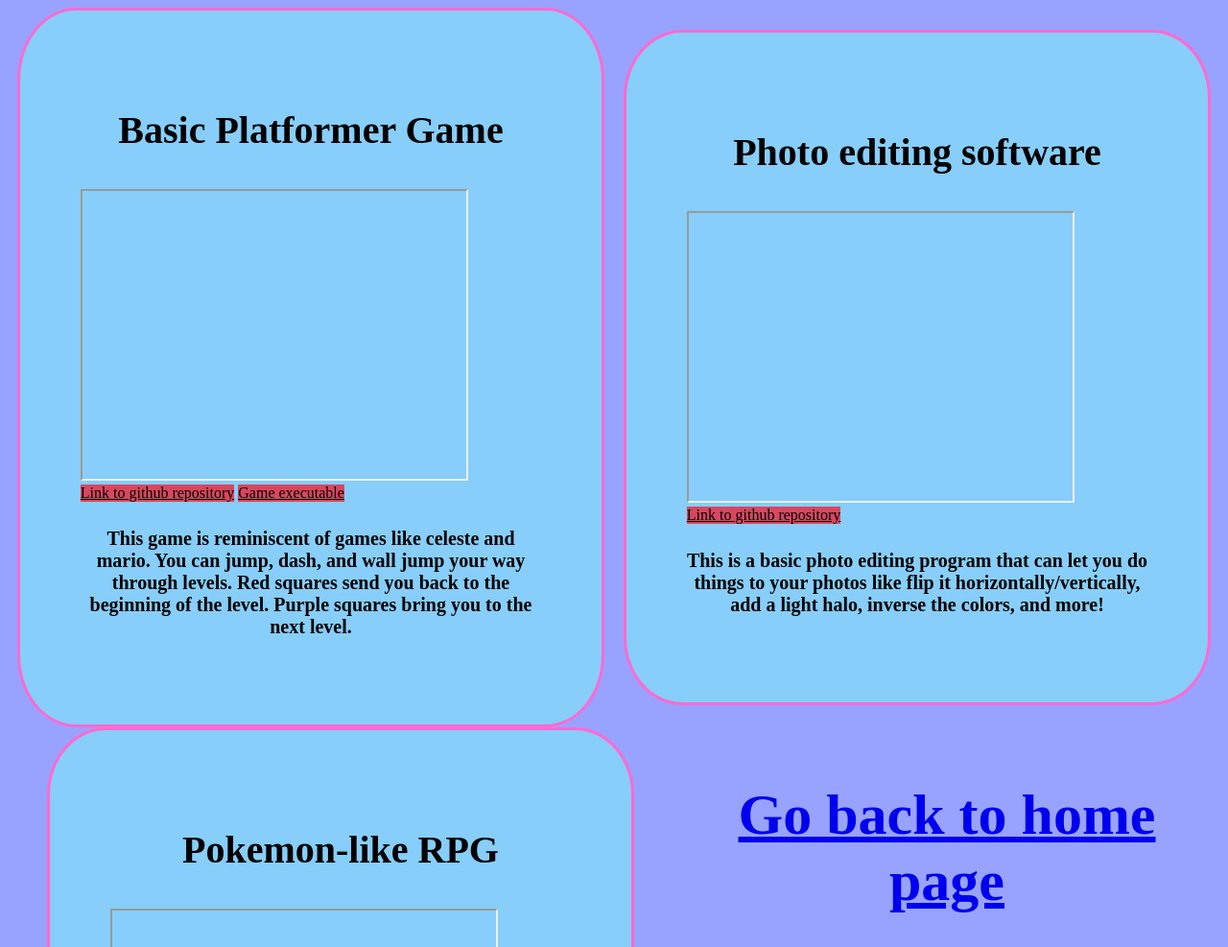
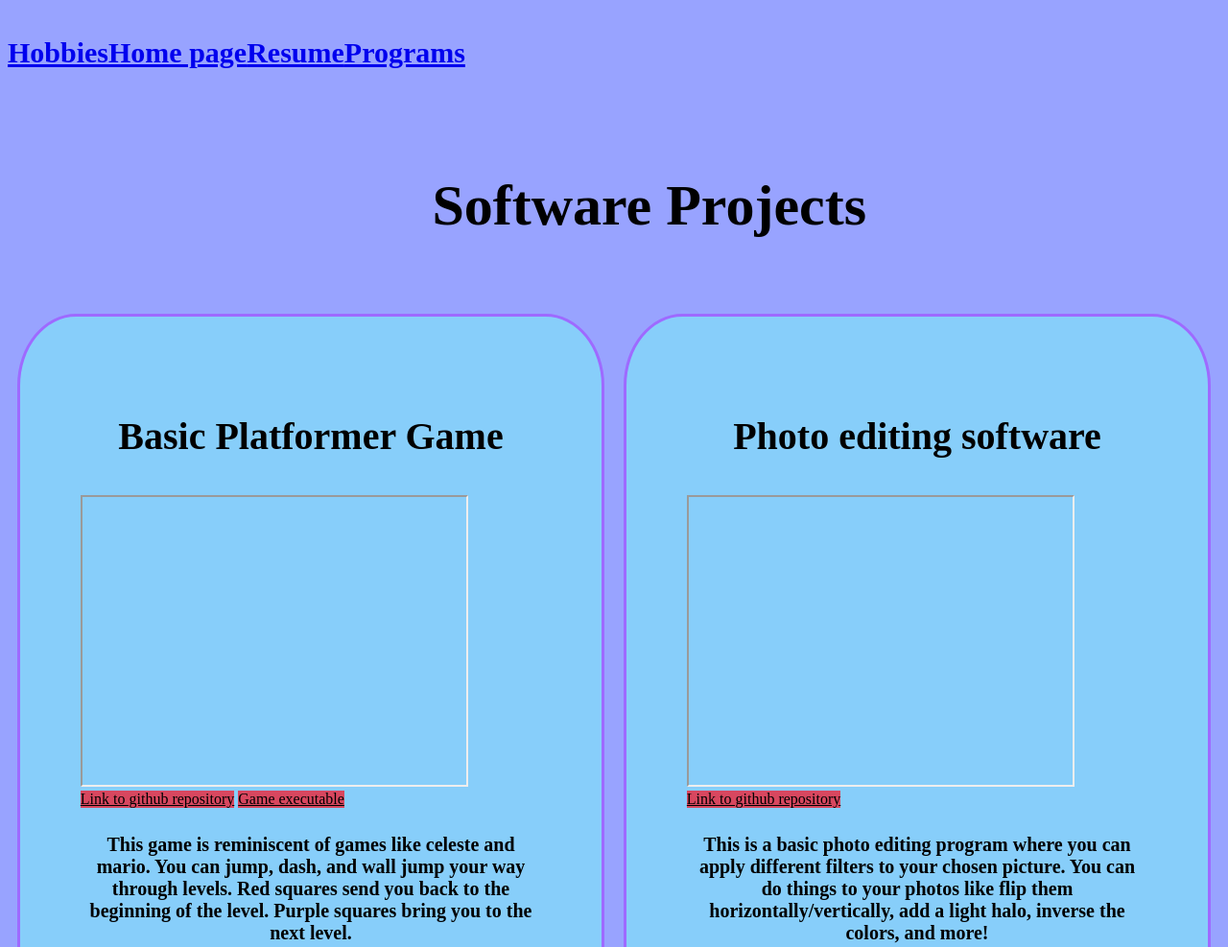
Before and after one commit to MagicalKarp74/MagicalKarp74.github.io, a plain HTML site: page programs.html in a window 1280 px wide. Shown: the top 987 px of the page at 96% size. Drawn offline with Linux system fonts and the light colour scheme.

Commit message:
Update programs.html

```diff
--- a/programs.html
+++ b/programs.html
@@ -11,7 +11,7 @@
             border-radius:10%;
             padding: 5%;
             width: 38%;
-            border: 3px solid rgb(255, 106, 210);
+            border: 3px solid rgb(158, 106, 255);
 
 
         }
@@ -20,8 +20,28 @@
             flex-wrap: wrap;
             background-color: rgb(152, 163, 255);
         }
+        span{
+            width: 100%;
+            margin: auto;
+        }
     </style>
+
 </head>
+
+<body>
+
+<span>
+    <a id = "navbar" href = "hobbies.html"><h3> Hobbies </h3></a>
+    <a id = "navbar" href = "index.html"><h3> Home page </h3></a>
+    <a id = "navbar" href = "resume.html"><h3> Resume </h3></a>
+    <a id = "navbar" href = "programs.html"><h3> Programs </h3></a>
+</span>
+
+<span>
+    <h1 style = "margin-left: 32%"> Software Projects </h1>
+</span>
+
+</body>
 
 <body>
 
@@ -32,7 +52,7 @@
         </header>
     <iframe height = "300" width = "400" src = "PygameProjectVideo.mp4"></iframe>
     <a href = "https://github.com/MagicalKarp74/Pygame-Project.git" button id = "buttonstuff"> Link to github repository</a>
-    <a href = "dist/Main.exe" button id = "buttonstuff"> Game executable</a>
+    <a href = "dist.zip" button id = "buttonstuff"> Game executable</a>
     <h4 id = "widgettext">
         This game is reminiscent of games like celeste and mario. You can jump, dash, and wall jump your way through levels. Red squares send you back to the beginning of the level. Purple squares bring you to the next level.
     </h4>
@@ -48,13 +68,13 @@
     <iframe height = "300" width = "400" src = "photo_video.mp4"></iframe>
     <a href = "https://github.com/MagicalKarp74/PhotoGallery.git" button id = "buttonstuff"> Link to github repository</a>
     <h4 id = "widgettext">
-        This is a basic photo editing program that can let you do things to your photos like flip it horizontally/vertically, add a light halo, inverse the colors, and more!
+        This is a basic photo editing program where you can apply different filters to your chosen picture. You can do things to your photos like flip them horizontally/vertically, add a light halo, inverse the colors, and more!
     </h4>
     </div>
 
     <br>
 
-    <div>
+    <div style="width:80%"">
         <header>
             <h2>Pokemon-like RPG</h2>
         </header>
@@ -68,9 +88,5 @@
 
 
 </body>
-<br>
-<header>
-    <h1><a href = "index.html"> Go back to home page </a></h1>
-</header>
 
 </html>
```
